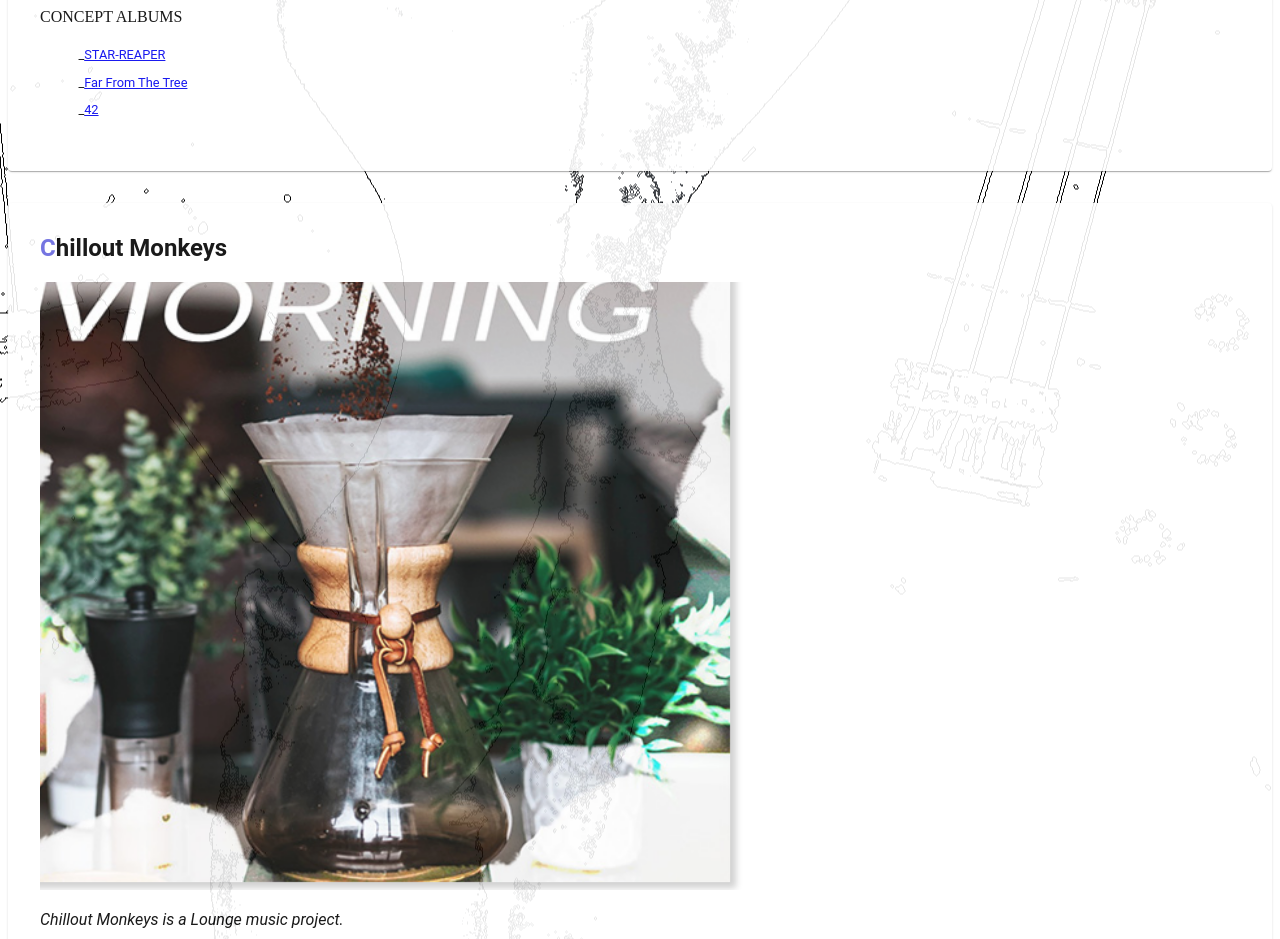
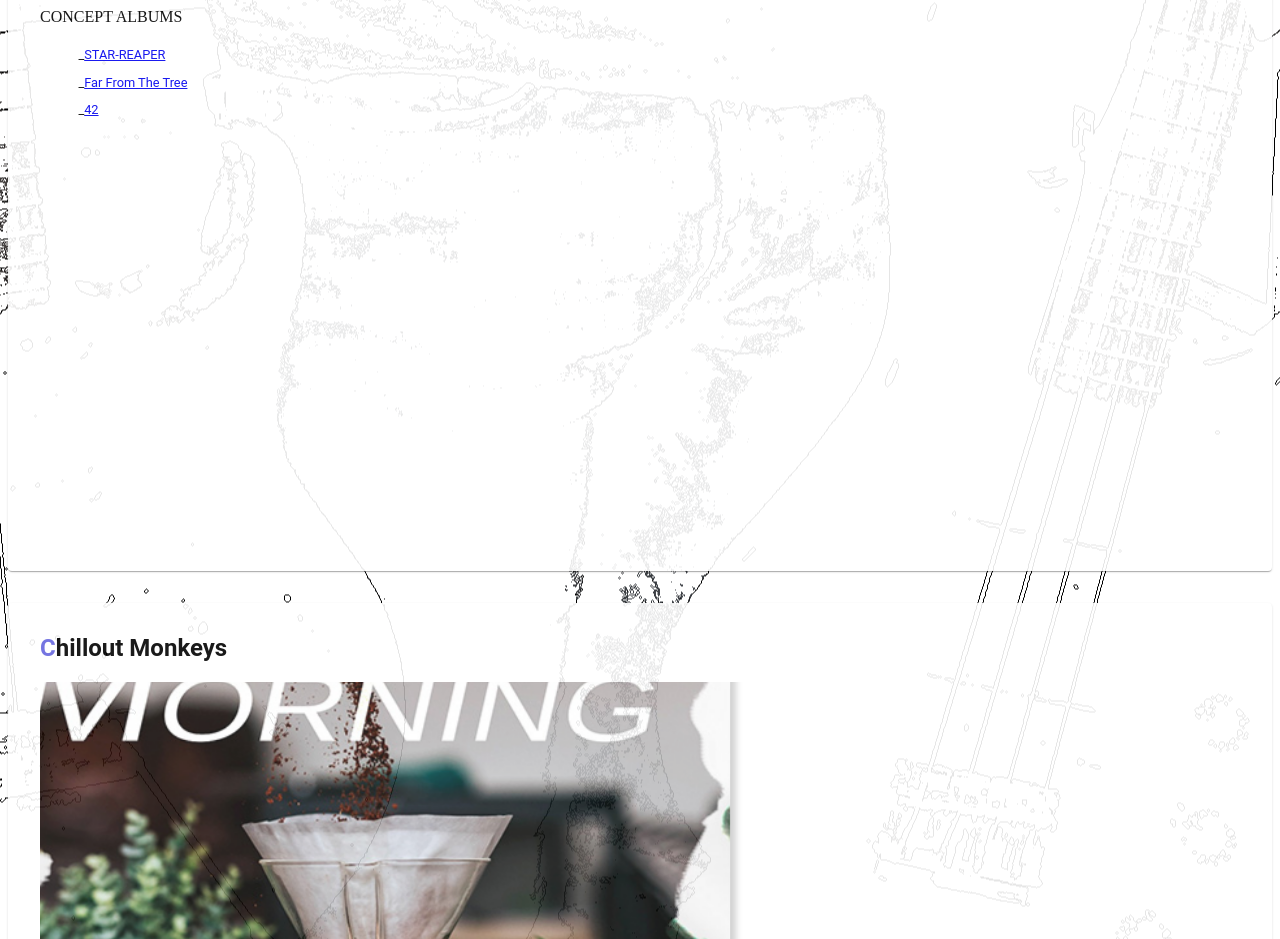
Before and after one commit to markusbrunner-design/musik, a plain HTML site: page index.html in a window 1280 px wide. Shown: the part 2733-3672 px from the top of the page. Drawn offline with Linux system fonts and the light colour scheme.

Commit message:
hopefully fixed wrong spotify display

```diff
--- a/index.html
+++ b/index.html
@@ -58,6 +58,7 @@
       <dd><a href="http://far-from-the-tree.silver-lucidity.markusbrunner-design.de">Far From The Tree</a></dd>
       <dd><a href="http://42.silver-lucidity.markusbrunner-design.de">42</a></dd>
     </dl>
+    <iframe src="" height="400" frameborder="0" allowtransparency="true" allow="encrypted-media"></iframe>
   </article>
   <article class="mdc-card">
     <h2 id="chilloutmonkeys">Chillout Monkeys</h2>
@@ -102,7 +103,7 @@
     <h2 id="justemployees">Just Employees</h2>
     <img alt="" class="parallax" src="img/just-employees.jpg" />
     <p>Just Employees is a project which was formed during the covid-19 pandemic to produce some nice home-office-songs.</p>
-	<iframe src="https://open.spotify.com/embed/artist/1GjFuTckmhL9O0hlrxrVIa" height="400" frameborder="0" allowtransparency="true" allow="encrypted-media"></iframe>
+	  <iframe src="https://open.spotify.com/embed/artist/1GjFuTckmhL9O0hlrxrVIa" height="400" frameborder="0" allowtransparency="true" allow="encrypted-media"></iframe>
   </article>
   <article class="mdc-card">
     <h2 id="othercollaborations">Other Collaborations</h2>
```
